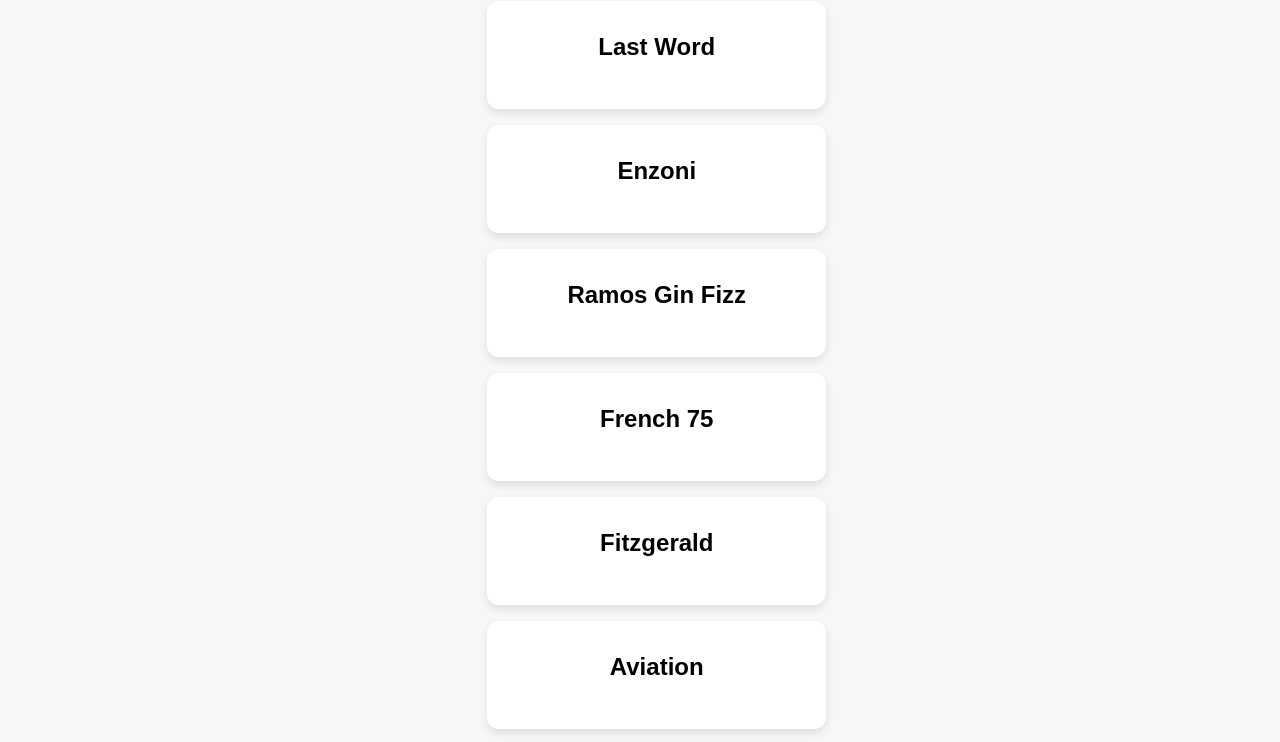
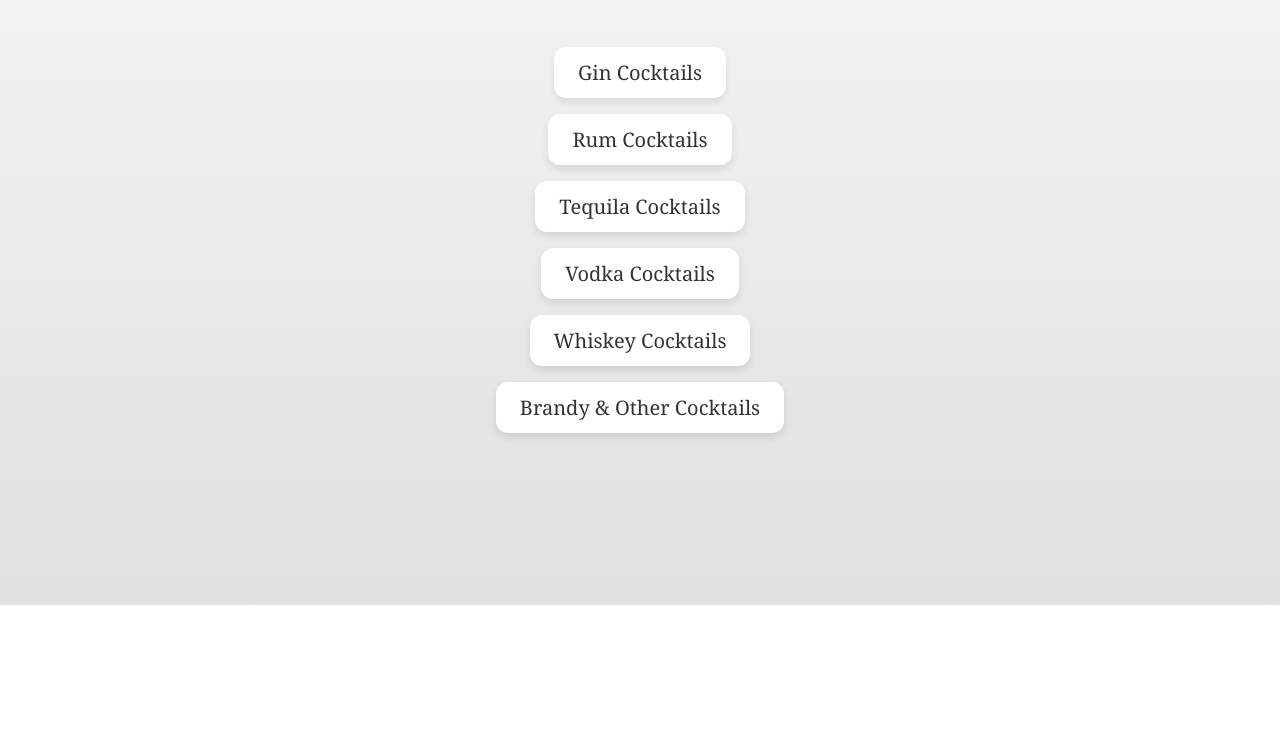
Before and after one commit to beenamin/cocktail-recipe-flashcards, a plain HTML site: page index.html in a window 1280 px wide. Shown: the part 259-1001 px from the top of the page. After the commit the page ends 864 px from the top, so only its background shows below. Drawn offline with Linux system fonts and the light colour scheme.

Commit message:
Add files via upload
Adding a hierarchy

```diff
--- a/index.html
+++ b/index.html
@@ -2,144 +2,60 @@
 <!DOCTYPE html>
 <html lang="en">
 <head>
-  <meta charset="UTF-8">
-  <meta name="viewport" content="width=device-width, initial-scale=1.0">
-  <title>Gin Cocktail Flashcards</title>
+  <meta charset="UTF-8" />
+  <meta name="viewport" content="width=device-width, initial-scale=1.0"/>
+  <title>Cocktail Flashcards Menu</title>
   <style>
     body {
-      font-family: sans-serif;
-      background: #f7f7f7;
+      font-family: 'Georgia', serif;
+      background: linear-gradient(to bottom, #fafafa, #e0e0e0);
       display: flex;
       flex-direction: column;
       align-items: center;
+      justify-content: center;
+      min-height: 100vh;
+      margin: 0;
       padding: 2rem;
+      text-align: center;
     }
-    .flashcard {
+    h1 {
+      font-size: 2rem;
+      margin-bottom: 1rem;
+    }
+    ul {
+      list-style: none;
+      padding: 0;
+    }
+    li {
+      margin: 1rem 0;
+    }
+    a {
+      text-decoration: none;
+      color: #333;
+      font-size: 1.25rem;
       background: white;
+      padding: 0.75rem 1.5rem;
       border-radius: 12px;
       box-shadow: 0 4px 8px rgba(0,0,0,0.1);
-      width: 90%;
-      max-width: 600px;
-      padding: 2rem;
-      margin: 1rem 0;
-      text-align: center;
-      cursor: pointer;
-      transition: transform 0.3s ease;
+      transition: all 0.3s ease;
+      display: inline-block;
     }
-    .flashcard:hover {
-      transform: scale(1.02);
-    }
-    .cocktail-name {
-      font-size: 1.5rem;
-      font-weight: bold;
-      margin-bottom: 1rem;
-    }
-    .cocktail-details {
-      display: none;
-      font-size: 1rem;
-      line-height: 1.5;
-    }
-    .show .cocktail-details {
-      display: block;
+    a:hover {
+      background: #eaeaea;
+      transform: translateY(-2px);
     }
   </style>
 </head>
 <body>
-  <h1>Gin Cocktail Flashcards</h1>
-  <div id="flashcard-container"></div>
-  <script>
-    const cocktails = [
-      {
-        name: "Gin Basil Smash",
-        details: "2 oz London Dry Gin, 1 oz fresh lemon juice, 2/3 oz simple syrup, 10 fresh basil leaves. Muddle basil with lemon juice, add gin and syrup, shake with ice, double strain into glass. Garnish with basil sprig."
-      },
-      {
-        name: "Last Word",
-        details: "¾ oz gin, ¾ oz green Chartreuse, ¾ oz maraschino liqueur, ¾ oz fresh lime juice. Shake with ice, strain into chilled cocktail glass. No garnish."
-      },
-      {
-        name: "Enzoni",
-        details: "1 oz gin, 1 oz Campari, 1 oz fresh lemon juice, ¾ oz simple syrup, 5 green grapes. Muddle grapes, add ingredients, shake with ice, double strain into rocks glass. Garnish with grape skewer."
-      },
-      {
-        name: "Ramos Gin Fizz",
-        details: "2 oz gin, ½ oz lemon juice, ½ oz lime juice, 1 oz simple syrup, 1 oz cream, 1 egg white, 2 dashes orange flower water, soda. Dry shake, then shake with ice, strain into Collins glass, top with soda. No garnish."
-      },
-      {
-        name: "French 75",
-        details: "1 oz gin, ½ oz lemon juice, ½ oz simple syrup, Champagne. Shake first 3 with ice, strain into flute, top with Champagne. Garnish with lemon twist."
-      },
-      {
-        name: "Fitzgerald",
-        details: "2 oz gin, ¾ oz lemon juice, ¾ oz simple syrup, 2 dashes Angostura bitters. Shake with ice, strain into chilled glass. Garnish with lemon twist."
-      },
-      {
-        name: "Aviation",
-        details: "2 oz gin, ½ oz maraschino liqueur, ¼ oz crème de violette, ¾ oz lemon juice. Shake with ice, strain into chilled glass. Garnish with cherry or lemon twist."
-      },
-      {
-        name: "Clover Club",
-        details: "1½ oz gin, ½ oz dry vermouth, ¾ oz lemon juice, ½ oz raspberry syrup, egg white. Dry shake, then shake with ice, strain into glass. Garnish with raspberry or lemon twist."
-      },
-      {
-        name: "Bramble",
-        details: "1½ oz gin, ¾ oz lemon juice, ½ oz simple syrup, ½ oz crème de mûre. Shake first 3 with ice, strain into rocks glass over crushed ice, drizzle crème de mûre. Garnish with blackberry and lemon slice."
-      },
-      {
-        name: "Corpse Reviver No. 2",
-        details: "¾ oz gin, ¾ oz Cointreau, ¾ oz Lillet Blanc, ¾ oz lemon juice, dash of absinthe. Shake with ice, strain into absinthe-rinsed glass. No garnish."
-      },
-      {
-        name: "Singapore Sling",
-        details: "1½ oz gin, ½ oz cherry brandy, ¼ oz Cointreau, ¼ oz Bénédictine, 4 oz pineapple juice, ½ oz lime juice, dash Angostura. Shake with ice, strain into tall glass. Garnish with cherry and pineapple."
-      },
-      {
-        name: "White Lady",
-        details: "1½ oz gin, ¾ oz triple sec, ¾ oz lemon juice, egg white (optional). Shake (dry then ice), strain into chilled glass. Garnish with lemon twist."
-      },
-      {
-        name: "Vesper",
-        details: "1½ oz gin, ¾ oz vodka, ¼ oz Lillet Blanc. Stir with ice or shake, strain into chilled glass. Garnish with lemon twist."
-      },
-      {
-        name: "White Negroni",
-        details: "1 oz gin, 1 oz Suze, 1 oz Lillet Blanc. Stir with ice, strain into rocks glass over ice. Garnish with lemon twist."
-      },
-      {
-        name: "Gimlet",
-        details: "2 oz gin, ¾ oz lime juice, ¾ oz simple syrup. Shake with ice, strain into cocktail glass. Garnish with lime wheel."
-      },
-      {
-        name: "Hand Grenade",
-        details: "1 oz gin, 1 oz vodka, 1 oz rum, 1 oz melon liqueur, 1 oz pineapple juice. Shake with ice, strain into hurricane glass. Garnish with cherry or citrus wedge."
-      },
-      {
-        name: "Army & Navy",
-        details: "2 oz gin, ¾ oz lemon juice, ¾ oz orgeat syrup, dash Angostura bitters. Shake with ice, strain into chilled glass. Garnish with lemon twist."
-      },
-      {
-        name: "Bee's Knees",
-        details: "2 oz gin, ¾ oz lemon juice, ¾ oz honey syrup. Shake with ice, strain into cocktail glass. Garnish with lemon twist."
-      },
-      {
-        name: "Tokyo Iced Tea",
-        details: "½ oz gin, ½ oz vodka, ½ oz rum, ½ oz tequila, ½ oz Midori, 1 oz sweet & sour, splash of lemon-lime soda. Shake with ice, strain into tall glass, top with soda. Garnish with lemon."
-      },
-      {
-        name: "Gin & It",
-        details: "1½ oz gin, 1½ oz sweet vermouth. Stir with ice, strain into chilled glass. Garnish with orange twist."
-      }
-    ];
-
-    const container = document.getElementById("flashcard-container");
-
-    cocktails.forEach(cocktail => {
-      const card = document.createElement("div");
-      card.className = "flashcard";
-      card.innerHTML = `<div class="cocktail-name">${cocktail.name}</div><div class="cocktail-details">${cocktail.details}</div>`;
-      card.addEventListener("click", () => card.classList.toggle("show"));
-      container.appendChild(card);
-    });
-  </script>
+  <h1>Cocktail Flashcards</h1>
+  <p>Select a spirit to explore its cocktails:</p>
+  <ul>
+    <li><a href="gin.html">Gin Cocktails</a></li>
+    <li><a href="rum.html">Rum Cocktails</a></li>
+    <li><a href="tequila.html">Tequila Cocktails</a></li>
+    <li><a href="vodka.html">Vodka Cocktails</a></li>
+    <li><a href="whiskey.html">Whiskey Cocktails</a></li>
+    <li><a href="brandy.html">Brandy & Other Cocktails</a></li>
+  </ul>
 </body>
 </html>
```
Also changed, not shown: gin.html (added, +80 -0 lines).
